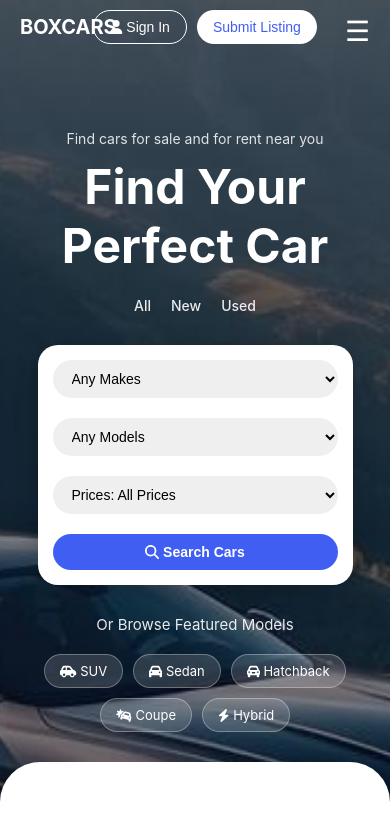
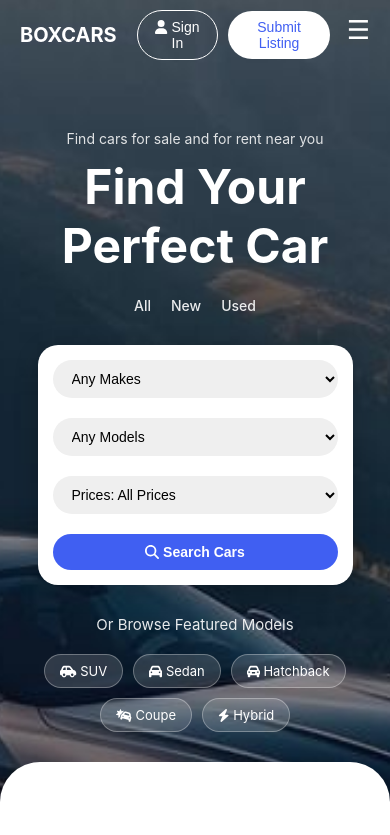
Before and after one commit to leendk/BOXCARS, a React (Vite) app: page / in a window 390 px wide. Shown: the top 835 px of the page. Built offline with nearby package versions, Linux system fonts and the light colour scheme.

Commit message:
first commit

```diff
--- a/src/App.css
+++ b/src/App.css
@@ -265,7 +265,7 @@ body {
   overflow: hidden;
 }
 
-/* زر الهامبرغر مكانه أعلى يمين */
+/* زر الهامبرغر */
 .menu-toggle {
   display: none;
   position: absolute;
@@ -281,20 +281,34 @@ body {
 
 /* Responsive: موبايل */
 @media (max-width: 768px) {
+    .navbar {
+      display: flex;
+      justify-content: space-between;
+      align-items: center;
+      padding: 10px 20px;
+    }
+
+    .navbar-content {
+      display: flex;
+      align-items: center;
+      gap: 20px;
+    }
+
+    .nav-actions {
+      display: flex;
+      gap: 10px;
+      align-items: center;
+      margin-right: 40px; /* مسافة بين submit والهامبرغر */
+    }
+
     .menu-toggle {
       display: block;
-  }
-
-  .logo {
-    position: absolute;
-    left: 20px;
-    top: 15px;
-  }
-
-  .navbar {
-    justify-content: center;
-    flex-direction: column;
-    gap: 10px;
+      font-size: 26px;
+      background: none;
+      border: none;
+      color: white;
+      cursor: pointer;
+      margin-left: 20px; /* مسافة إضافية للهامبرغر */
     }
 
     .menu {
--- a/src/components/Navbar.jsx
+++ b/src/components/Navbar.jsx
@@ -1,8 +1,6 @@
-
 import React, { useState } from "react";
 import { FontAwesomeIcon } from '@fortawesome/react-fontawesome';
 import { faUser } from '@fortawesome/free-solid-svg-icons';
-
 
 function Navbar() {
   const [menuOpen, setMenuOpen] = useState(false);
@@ -10,9 +8,8 @@ function Navbar() {
   return (
     <nav className="navbar">
       <div className="logo">BOXCARS</div>
-      <button className="menu-toggle" onClick={() => setMenuOpen(!menuOpen)}>
-        &#9776;
-      </button>
+
+      <div className="navbar-content">
         <ul className={`menu ${menuOpen ? "show" : ""}`}>
           <li><a href="#">Home</a></li>
           <li><a href="#">Listings</a></li>
@@ -21,12 +18,21 @@ function Navbar() {
           <li><a href="#">About</a></li>
           <li><a href="#">Contact</a></li>
         </ul>
+
         <div className="nav-actions">
           <button className="sign-in">
             <FontAwesomeIcon icon={faUser} /> Sign In
           </button>
           <button className="submit-btn">Submit Listing</button>
         </div>
+
+        <button
+          className="menu-toggle"
+          onClick={() => setMenuOpen(!menuOpen)}
+        >
+          &#9776;
+        </button>
+      </div>
     </nav>
   );
 }
```
Lines whose indentation alone changed are shown as unchanged.
